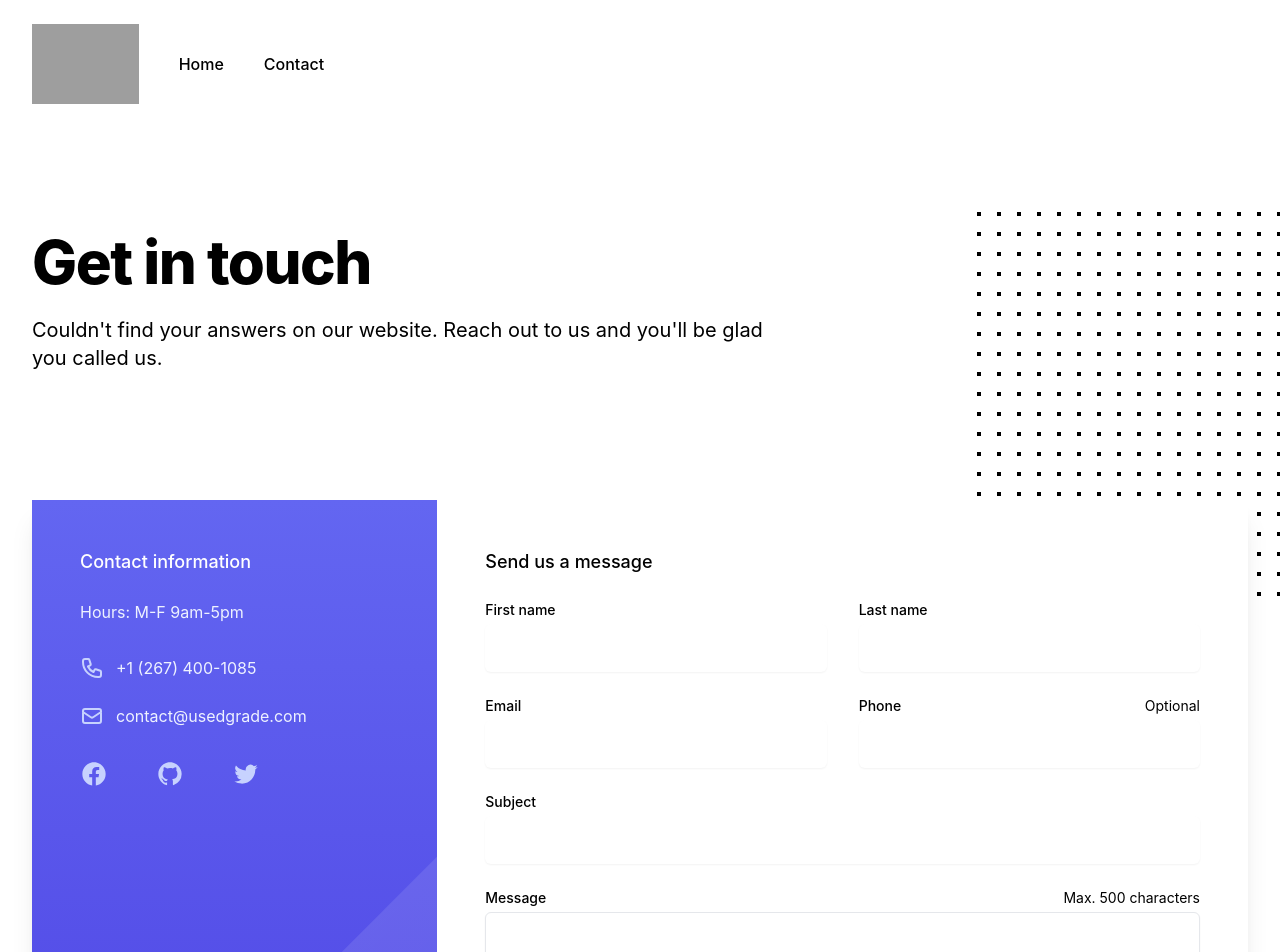
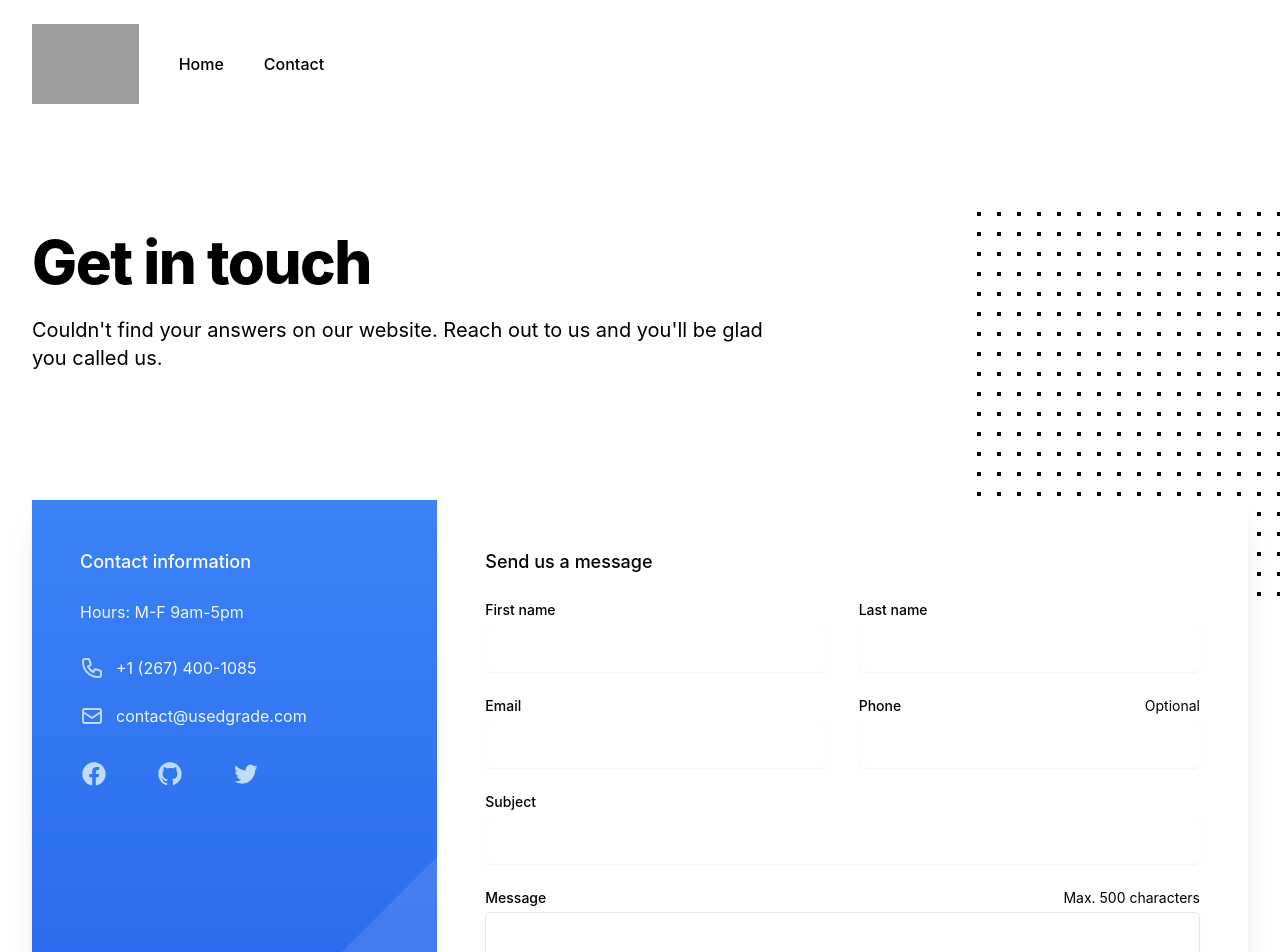
Before and after one commit to moggymog/usedgraderepo, a Next.js app: page /contact in a window 1280 px wide. Shown: the top 952 px of the page. Built offline with nearby package versions, Linux system fonts and the light colour scheme; grey boxes are pictures that could not be loaded.

Commit message:
1 file modified

```diff
--- a/pages/contact.js
+++ b/pages/contact.js
@@ -13,7 +13,7 @@
       extend: {
         colors: {
           'warm-gray': colors.warmGray,
-          indigo: colors.indigo,
+          blue: colors.blue,
         },
       },
     },
@@ -149,7 +149,7 @@ export default function Example() {
                   />
                 </a>
                 <div className="-mr-2 flex items-center lg:hidden">
-                  <Popover.Button className="bg-warm-gray-50 rounded-md p-2 inline-flex items-center justify-center text-warm-gray-400 hover:bg-warm-gray-100 focus:outline-none focus:ring-2 focus-ring-inset focus:ring-indigo-500">
+                  <Popover.Button className="bg-warm-gray-50 rounded-md p-2 inline-flex items-center justify-center text-warm-gray-400 hover:bg-warm-gray-100 focus:outline-none focus:ring-2 focus-ring-inset focus:ring-blue-500">
                     <span className="sr-only">Open main menu</span>
                     <MenuIcon className="h-6 w-6" aria-hidden="true" />
                   </Popover.Button>
@@ -193,7 +193,7 @@ export default function Example() {
                   />
                 </div>
                 <div className="-mr-2">
-                  <Popover.Button className="bg-white rounded-md p-2 inline-flex items-center justify-center text-warm-gray-400 hover:bg-warm-gray-100 focus:outline-none focus:ring-2 focus:ring-inset focus:ring-indigo-500">
+                  <Popover.Button className="bg-white rounded-md p-2 inline-flex items-center justify-center text-warm-gray-400 hover:bg-warm-gray-100 focus:outline-none focus:ring-2 focus:ring-inset focus:ring-blue-500">
                     <span className="sr-only">Close menu</span>
                     <XIcon className="h-6 w-6" aria-hidden="true" />
                   </Popover.Button>
@@ -214,7 +214,7 @@ export default function Example() {
                 <div className="mt-6 px-5">
                   <a
                     href="#"
-                    className="block text-center w-full py-2 px-4 border border-transparent rounded-md shadow bg-indigo-500 text-white font-medium hover:bg-indigo-600"
+                    className="block text-center w-full py-2 px-4 border border-transparent rounded-md shadow bg-blue-500 text-white font-medium hover:bg-blue-600"
                   >
                     Login
                   </a>
@@ -294,7 +294,7 @@ export default function Example() {
 
               <div className="grid grid-cols-1 lg:grid-cols-3">
                 {/* Contact information */}
-                <div className="relative overflow-hidden py-10 px-6 bg-gradient-to-b from-indigo-500 to-indigo-600 sm:px-10 xl:p-12">
+                <div className="relative overflow-hidden py-10 px-6 bg-gradient-to-b from-blue-500 to-blue-600 sm:px-10 xl:p-12">
                   {/* Decorative angle backgrounds */}
                   <div
                     className="absolute inset-0 pointer-events-none sm:hidden"
@@ -398,16 +398,16 @@ export default function Example() {
                   <h3 className="text-lg font-medium text-white">
                     Contact information
                   </h3>
-                  <p className="mt-6 text-base text-indigo-50 max-w-3xl">
+                  <p className="mt-6 text-base text-blue-50 max-w-3xl">
                     Hours: M-F 9am-5pm
                   </p>
                   <dl className="mt-8 space-y-6">
                     <dt>
                       <span className="sr-only">Phone number</span>
                     </dt>
-                    <dd className="flex text-base text-indigo-50">
+                    <dd className="flex text-base text-blue-50">
                       <PhoneIcon
-                        className="flex-shrink-0 w-6 h-6 text-indigo-200"
+                        className="flex-shrink-0 w-6 h-6 text-blue-200"
                         aria-hidden="true"
                       />
                       <span className="ml-3">+1 (267) 400-1085</span>
@@ -415,9 +415,9 @@ export default function Example() {
                     <dt>
                       <span className="sr-only">Email</span>
                     </dt>
-                    <dd className="flex text-base text-indigo-50">
+                    <dd className="flex text-base text-blue-50">
                       <MailIcon
-                        className="flex-shrink-0 w-6 h-6 text-indigo-200"
+                        className="flex-shrink-0 w-6 h-6 text-blue-200"
                         aria-hidden="true"
                       />
                       <span className="ml-3">contact@usedgrade.com</span>
@@ -425,10 +425,7 @@ export default function Example() {
                   </dl>
                   <ul role="list" className="mt-8 flex space-x-12">
                     <li>
-                      <a
-                        className="text-indigo-200 hover:text-indigo-100"
-                        href="#"
-                      >
+                      <a className="text-blue-200 hover:text-blue-100" href="#">
                         <span className="sr-only">Facebook</span>
                         <svg
                           className="w-7 h-7"
@@ -445,10 +442,7 @@ export default function Example() {
                       </a>
                     </li>
                     <li>
-                      <a
-                        className="text-indigo-200 hover:text-indigo-100"
-                        href="#"
-                      >
+                      <a className="text-blue-200 hover:text-blue-100" href="#">
                         <span className="sr-only">GitHub</span>
                         <svg
                           className="w-7 h-7"
@@ -465,10 +459,7 @@ export default function Example() {
                       </a>
                     </li>
                     <li>
-                      <a
-                        className="text-indigo-200 hover:text-indigo-100"
-                        href="#"
-                      >
+                      <a className="text-blue-200 hover:text-blue-100" href="#">
                         <span className="sr-only">Twitter</span>
                         <svg
                           className="w-7 h-7"
@@ -510,7 +501,7 @@ export default function Example() {
                           name="first-name"
                           id="first-name"
                           autoComplete="given-name"
-                          className="py-3 px-4 block w-full shadow-sm text-warm-gray-900 focus:ring-indigo-500 focus:border-indigo-500 border-warm-gray-300 rounded-md"
+                          className="py-3 px-4 block w-full shadow-sm text-warm-gray-900 focus:ring-blue-500 focus:border-blue-500 border-warm-gray-300 rounded-md"
                         />
                       </div>
                     </div>
@@ -527,7 +518,7 @@ export default function Example() {
                           name="last-name"
                           id="last-name"
                           autoComplete="family-name"
-                          className="py-3 px-4 block w-full shadow-sm text-warm-gray-900 focus:ring-indigo-500 focus:border-indigo-500 border-warm-gray-300 rounded-md"
+                          className="py-3 px-4 block w-full shadow-sm text-warm-gray-900 focus:ring-blue-500 focus:border-blue-500 border-warm-gray-300 rounded-md"
                         />
                       </div>
                     </div>
@@ -544,7 +535,7 @@ export default function Example() {
                           name="email"
                           type="email"
                           autoComplete="email"
-                          className="py-3 px-4 block w-full shadow-sm text-warm-gray-900 focus:ring-indigo-500 focus:border-indigo-500 border-warm-gray-300 rounded-md"
+                          className="py-3 px-4 block w-full shadow-sm text-warm-gray-900 focus:ring-blue-500 focus:border-blue-500 border-warm-gray-300 rounded-md"
                         />
                       </div>
                     </div>
@@ -569,7 +560,7 @@ export default function Example() {
                           name="phone"
                           id="phone"
                           autoComplete="tel"
-                          className="py-3 px-4 block w-full shadow-sm text-warm-gray-900 focus:ring-indigo-500 focus:border-indigo-500 border-warm-gray-300 rounded-md"
+                          className="py-3 px-4 block w-full shadow-sm text-warm-gray-900 focus:ring-blue-500 focus:border-blue-500 border-warm-gray-300 rounded-md"
                           aria-describedby="phone-optional"
                         />
                       </div>
@@ -586,7 +577,7 @@ export default function Example() {
                           type="text"
                           name="subject"
                           id="subject"
-                          className="py-3 px-4 block w-full shadow-sm text-warm-gray-900 focus:ring-indigo-500 focus:border-indigo-500 border-warm-gray-300 rounded-md"
+                          className="py-3 px-4 block w-full shadow-sm text-warm-gray-900 focus:ring-blue-500 focus:border-blue-500 border-warm-gray-300 rounded-md"
                         />
                       </div>
                     </div>
@@ -610,7 +601,7 @@ export default function Example() {
                           id="message"
                           name="message"
                           rows={4}
-                          className="py-3 px-4 block w-full shadow-sm text-warm-gray-900 focus:ring-indigo-500 focus:border-indigo-500 border border-warm-gray-300 rounded-md"
+                          className="py-3 px-4 block w-full shadow-sm text-warm-gray-900 focus:ring-blue-500 focus:border-blue-500 border border-warm-gray-300 rounded-md"
                           aria-describedby="message-max"
                           defaultValue={''}
                         />
@@ -619,7 +610,7 @@ export default function Example() {
                     <div className="sm:col-span-2 sm:flex sm:justify-end">
                       <button
                         type="submit"
-                        className="mt-2 w-full inline-flex items-center justify-center px-6 py-3 border border-transparent rounded-md shadow-sm text-base font-medium text-white bg-indigo-500 hover:bg-indigo-600 focus:outline-none focus:ring-2 focus:ring-offset-2 focus:ring-indigo-500 sm:w-auto"
+                        className="mt-2 w-full inline-flex items-center justify-center px-6 py-3 border border-transparent rounded-md shadow-sm text-base font-medium text-white bg-blue-500 hover:bg-blue-600 focus:outline-none focus:ring-2 focus:ring-offset-2 focus:ring-blue-500 sm:w-auto"
                       >
                         Submit
                       </button>
```
